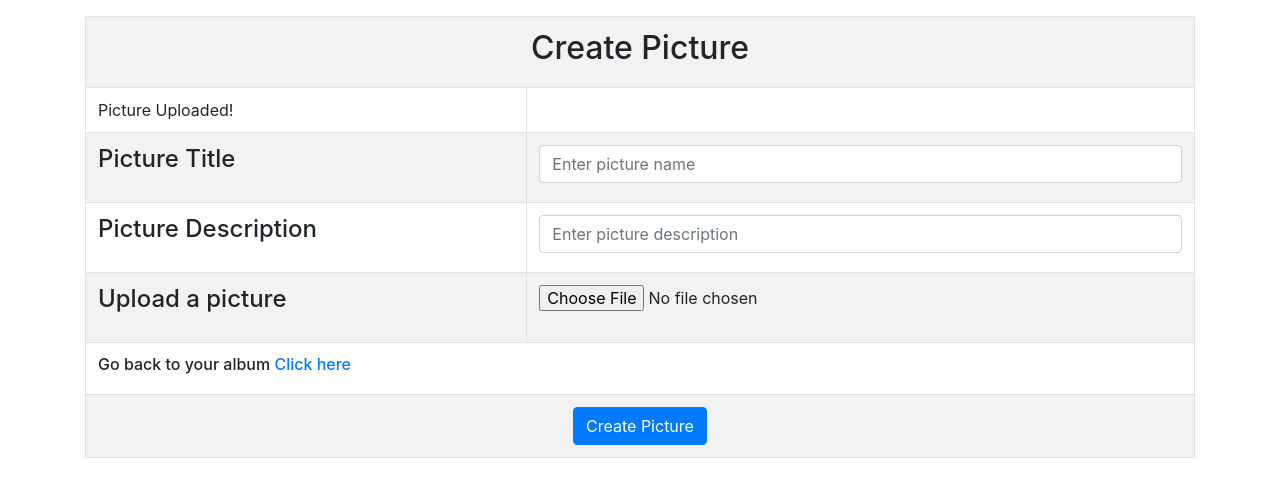
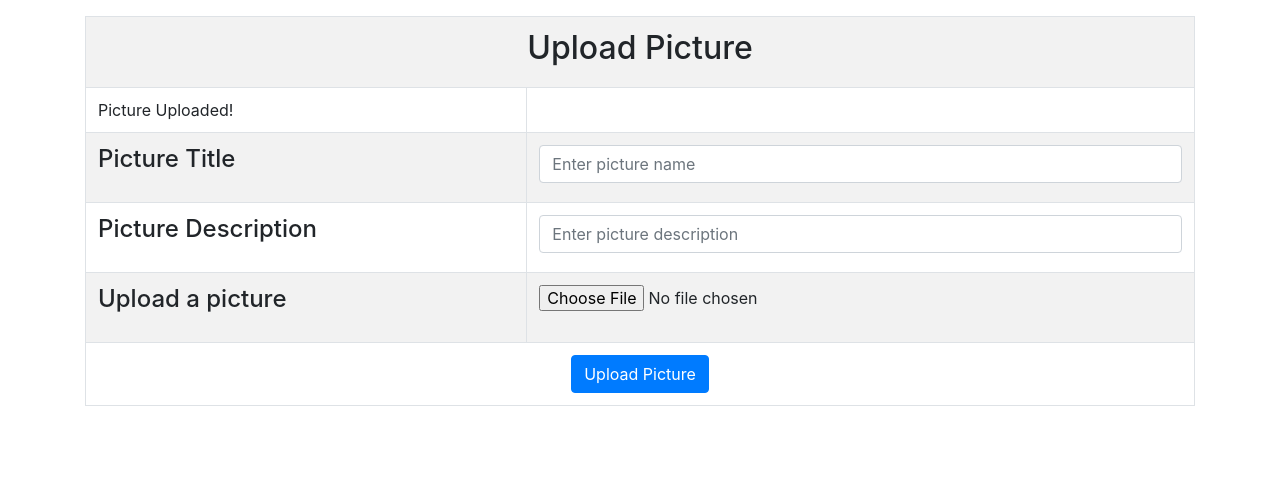
Before and after one commit to CodyBu/Photo-Album, a PHP site: the page made by create_picture.php in a window 1280 px wide. Shown: the part 56-553 px from the top of the page. Run offline with PHP 8.4, Linux system fonts and the light colour scheme; the visitor is signed in with stand-in values (Sample User, id 1).

Commit message:
Add files via upload

```diff
--- a/create_picture.php
+++ b/create_picture.php
@@ -18,7 +18,7 @@
 
                     <div class = "form-group">
                         <tr>
-                            <td colspan = "2" align = "center"><h2>Create Picture</h2></td>
+                            <td colspan = "2" align = "center"><h2>Upload Picture</h2></td>
                         </tr>
                     </div>
 
@@ -59,14 +59,9 @@
                             </tr>
 
                             <tr>
-
-                                <td colspan = "2"><h6>Go back to your album <a href = "create_album.php"> Click here </a></h6></td>
-                            </tr>
-
-                            <tr>
                                 <td colspan = "2" align = "center">
                                     <div>
-                                        <input type = "submit" class = "btn btn-primary" name = "submit" value =  "Create Picture">
+                                        <input type = "submit" class = "btn btn-primary" name = "submit" value =  "Upload Picture">
                                     </div>
                                 </td>
 
@@ -75,6 +70,7 @@
 
                     </div>
                 </table>
+
             </form>
         </div>
     </body>
```
